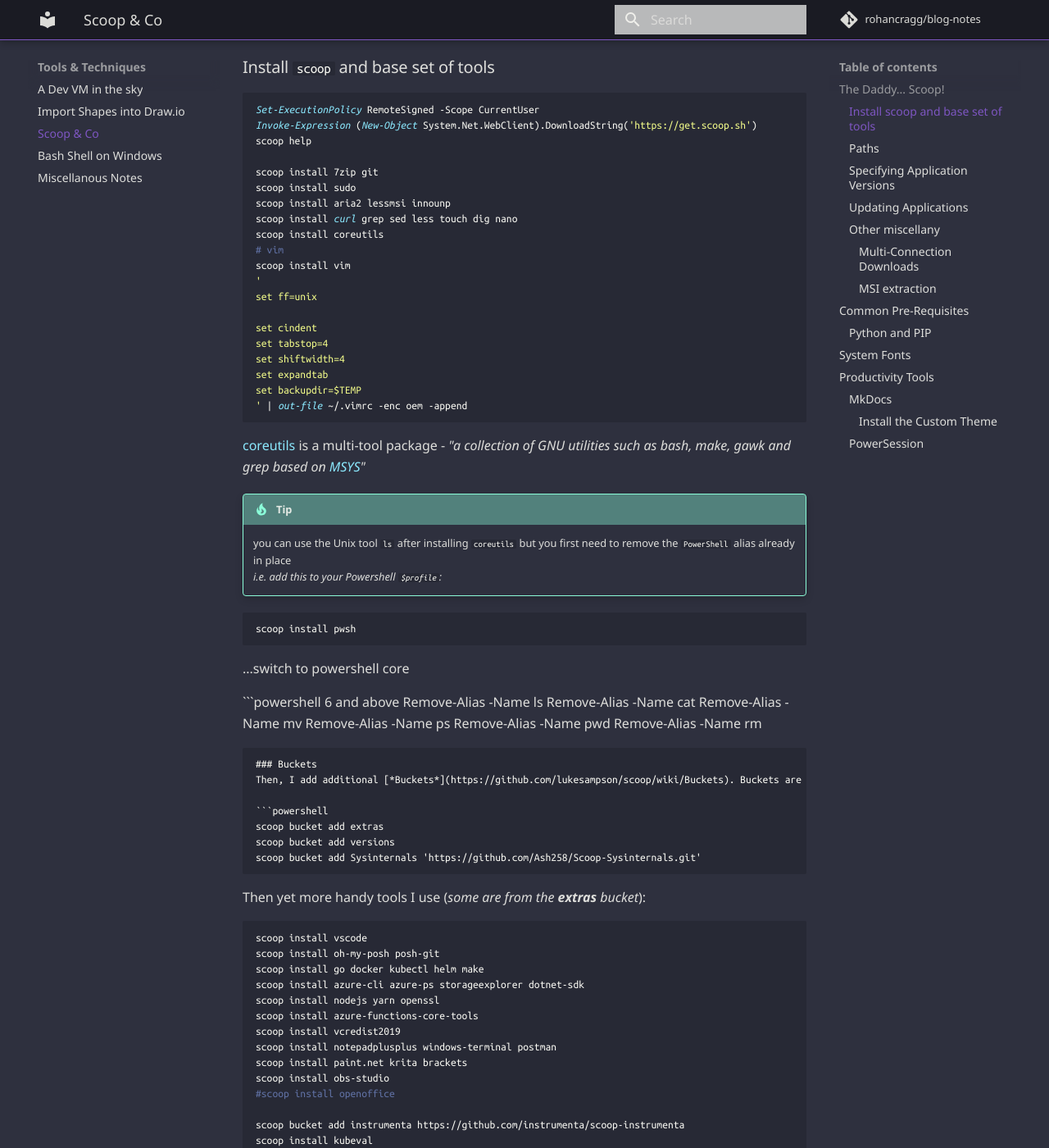
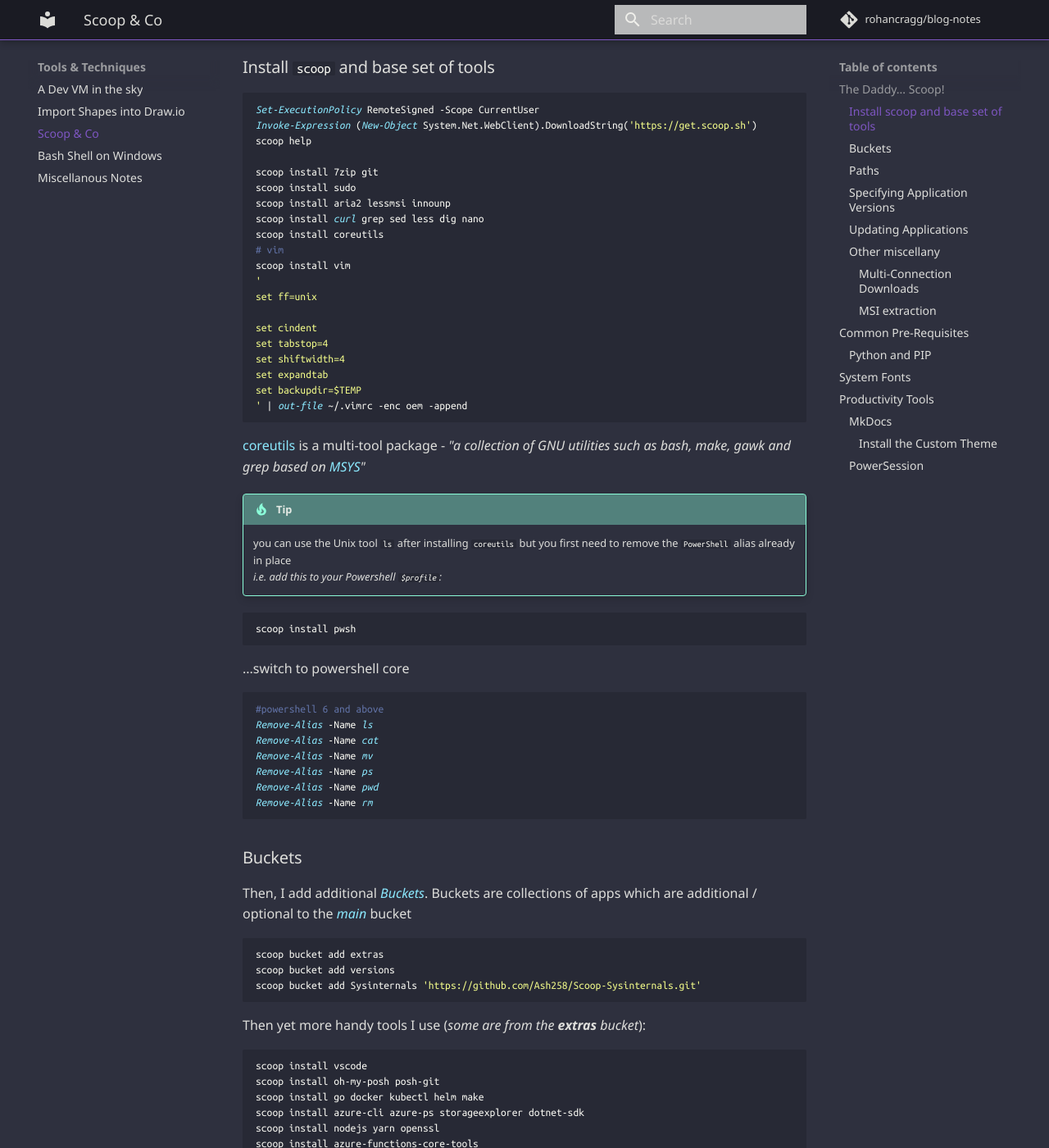
Before and after one commit to rohancragg/blog-notes, an MkDocs documentation site: the page built from docs/misc/scoop.md, in a window 1280 px wide and 1400 px high, scrolled down 521 px. Shown: the whole window at 82% size. Built offline with MkDocs 1.6.1 and Material for MkDocs 9.7.7, drawn with Linux system fonts in a browser that asks for light colours; comment, search, counter and statistics services are not loaded; old or Windows-style settings are respelled for this version of MkDocs.

Commit message:
fixes for code block

````diff
--- a/docs/misc/scoop.md
+++ b/docs/misc/scoop.md
@@ -31,7 +31,7 @@
 scoop install 7zip git
 scoop install sudo
 scoop install aria2 lessmsi innounp
-scoop install curl grep sed less touch dig nano
+scoop install curl grep sed less dig nano
 scoop install coreutils
 # vim
 scoop install vim
@@ -58,7 +58,8 @@
 
 ...switch to powershell core
 
-```powershell 6 and above
+```powershell
+#powershell 6 and above
 Remove-Alias -Name ls
 Remove-Alias -Name cat
 Remove-Alias -Name mv
````
